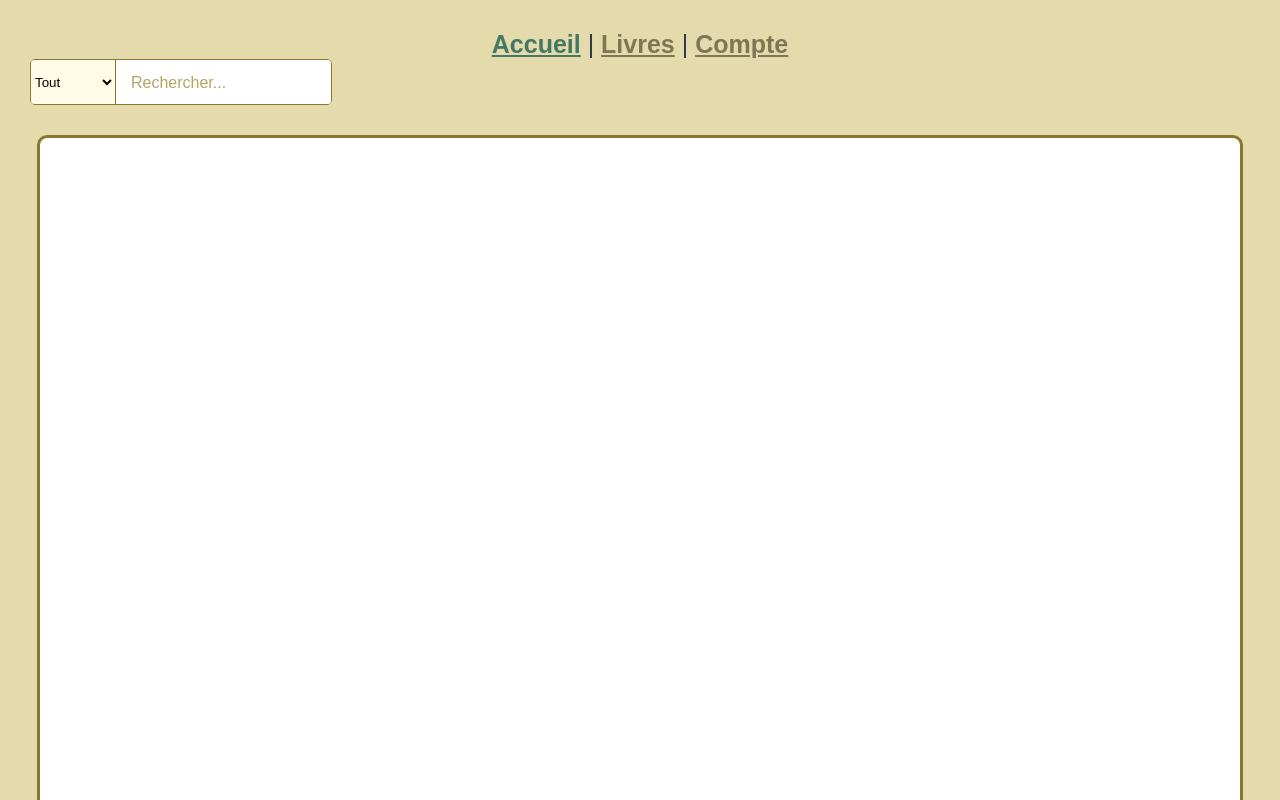
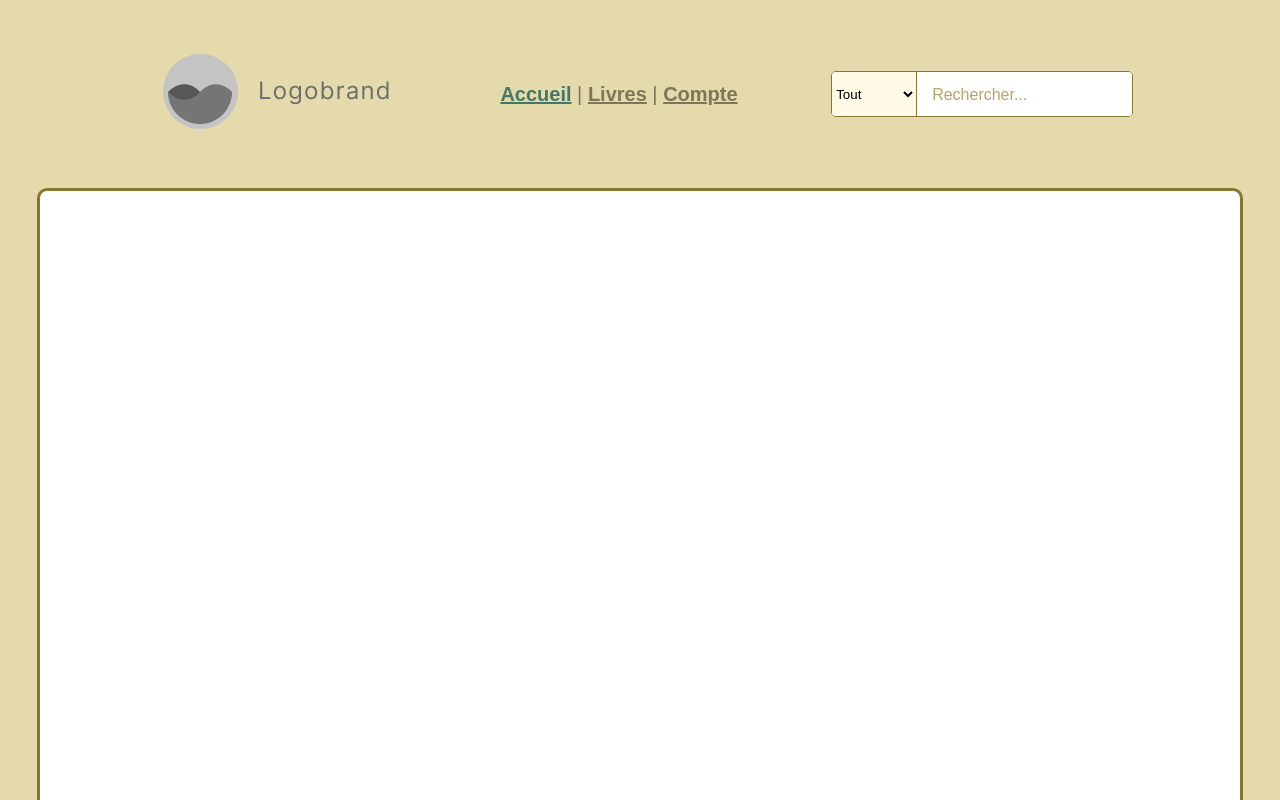
Before and after one commit to ethanschafstall/P_Web_295, a Vue app in the folder frontend/: page / in a window 1280 px wide. Shown: the top 800 px of the page. Built offline with nearby package versions, Linux system fonts and the light colour scheme.

Commit message:
Added logo

```diff
--- a/frontend/src/App.vue
+++ b/frontend/src/App.vue
@@ -8,9 +8,12 @@ import SearchBar from '@/components/SearchBar.vue'
     <header>
       <div class="wrapper">
         <nav>
-          <RouterLink :to="{ name: 'home' }">Accueil</RouterLink> |
-          <RouterLink :to="{ name: 'books' }">Livres</RouterLink> |
-          <RouterLink :to="{ name: 'login' }">Compte</RouterLink>
+          <RouterLink :to="{ name: 'home' }"><img src="./assets/placeholder-logo.png" alt=""></RouterLink>
+          <div>
+            <RouterLink :to="{ name: 'home' }">Accueil</RouterLink> |
+            <RouterLink :to="{ name: 'books' }">Livres</RouterLink> |
+            <RouterLink :to="{ name: 'login' }">Compte</RouterLink>
+          </div>
           <SearchBar></SearchBar>
         </nav>
       </div>
@@ -19,7 +22,6 @@ import SearchBar from '@/components/SearchBar.vue'
       <RouterView />
     </div>
     <footer>
-
     </footer>
   </div>
 </template>
@@ -34,7 +36,10 @@ import SearchBar from '@/components/SearchBar.vue'
   color: #2c3e50;
 }
 nav {
-  padding: 30px;
+  padding: 30px 100px 30px 100px;
+  display: flex;
+  justify-content: space-around;
+  align-items: center;
 }
 nav a {
   font-weight: bold;
@@ -43,11 +48,9 @@ nav a {
 nav a.router-link-exact-active {
   color: #447866;
 }
-nav text{
+nav{
   color: #7D7757;
-}
-nav{
-  font-size: 25px;
+  font-size: 20px;
 }
 #content-zone{
   border: #87772F solid 3px;
```
Also changed, not shown: frontend/src/assets/placeholder-logo.png (added).
